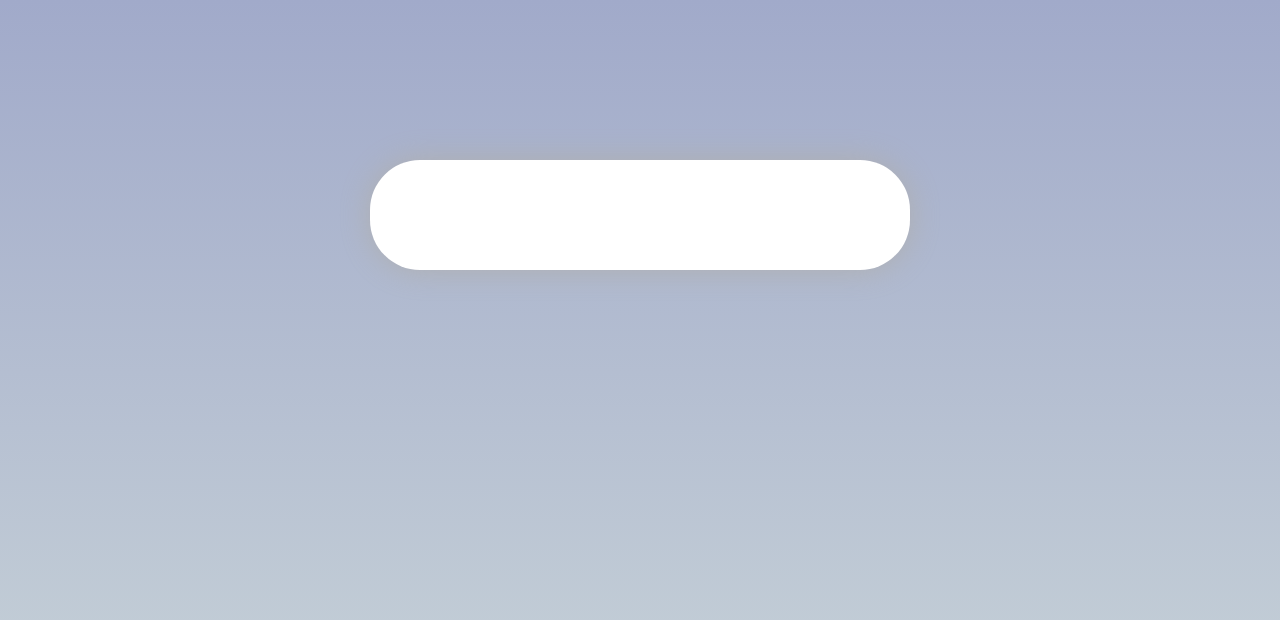
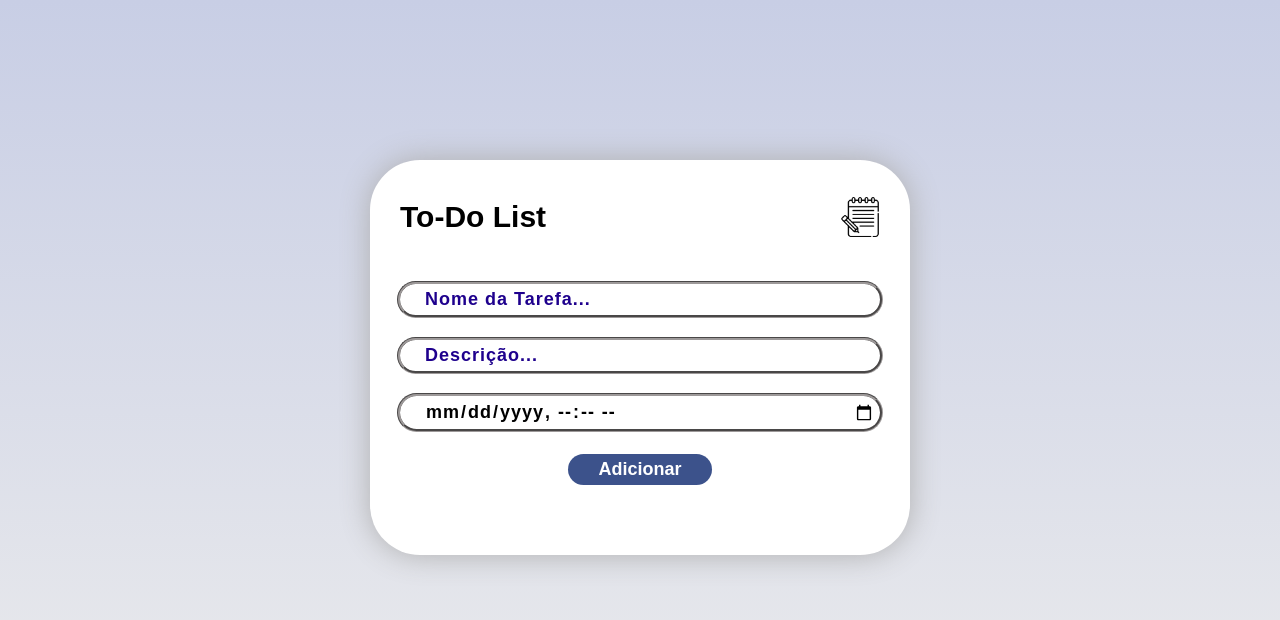
Before and after one commit to ifpi-picos/js-dom-api-RodrigoFontes377, a plain HTML site: page index.html in a window 1280 px wide. Drawn offline with Linux system fonts and the light colour scheme.

Commit message:
css + html

```diff
--- a/index.html
+++ b/index.html
@@ -10,7 +10,31 @@
 
   <body>
     <div class="container">
-      <div class="tarefas"></div>
+      <div class="tarefas">
+        <h2>To-Do List <img src="img/pencil.png" /></h2>
+        <div class="row">
+          <input
+            type="text"
+            name=""
+            id="input-box"
+            placeholder="Nome da Tarefa..."
+          />
+        </div>
+        <div class="row">
+          <input
+            type="text"
+            name=""
+            id="input-box"
+            placeholder="Descrição..."
+          />
+        </div>
+        <div class="row">
+          <input type="datetime-local" id="datetime" placeholder="dd/mm/aa" />
+        </div>
+        <div class="button">
+          <button onclick="addTarefa()">Adicionar</button>
+        </div>
+      </div>
     </div>
   </body>
 </html>
--- a/style.css
+++ b/style.css
@@ -4,12 +4,13 @@
   box-sizing: border-box;
   font-family: "Poppins", sans-serif;
 }
-body {
+.container {
   width: 100%;
   min-height: 100vh;
-  background: linear-gradient(to top, #cad5d9, #a1aaca);
+  background: linear-gradient(to top, #ededed 0%, #c8cee5 100%);
   padding: 10px;
 }
+
 .tarefas {
   width: 100%;
   max-width: 540px;
@@ -20,3 +21,57 @@ body {
 
   box-shadow: 0px 0px 30px #afafaf;
 }
+h2 {
+  display: flex;
+  align-items: center;
+  margin-bottom: 50px;
+  font-size: 30px;
+  position: relative;
+}
+
+.tarefas h2 img {
+  position: absolute;
+  right: 0;
+  width: 40px;
+  margin-left: 20px;
+}
+.row {
+  display: flex;
+  align-items: center;
+  justify-content: space-between;
+  background: #fff;
+  border: none;
+  outline: 3px groove #9d9999;
+  border-radius: 20px;
+  padding-left: 20px;
+  margin-bottom: 25px;
+}
+
+.row input {
+  flex: 1;
+  border: none;
+  outline: none;
+  padding: 5px;
+  background: transparent;
+  font-size: 18px;
+  font-weight: 600;
+  letter-spacing: 1px;
+}
+.row input::placeholder {
+  color: #1e008d;
+}
+
+button {
+  border: none;
+  outline: none;
+  padding: 5px 30px;
+
+  background: #3c528b;
+  color: #fff;
+  font-size: 18px;
+  font-weight: 600;
+  cursor: pointer;
+  border-radius: 20px;
+  margin: auto;
+  display: block;
+}
```
Also changed, not shown: img/check.png (added), img/dry-clean.png (added), img/pencil.png (added), img/trash-bin.png (added).
